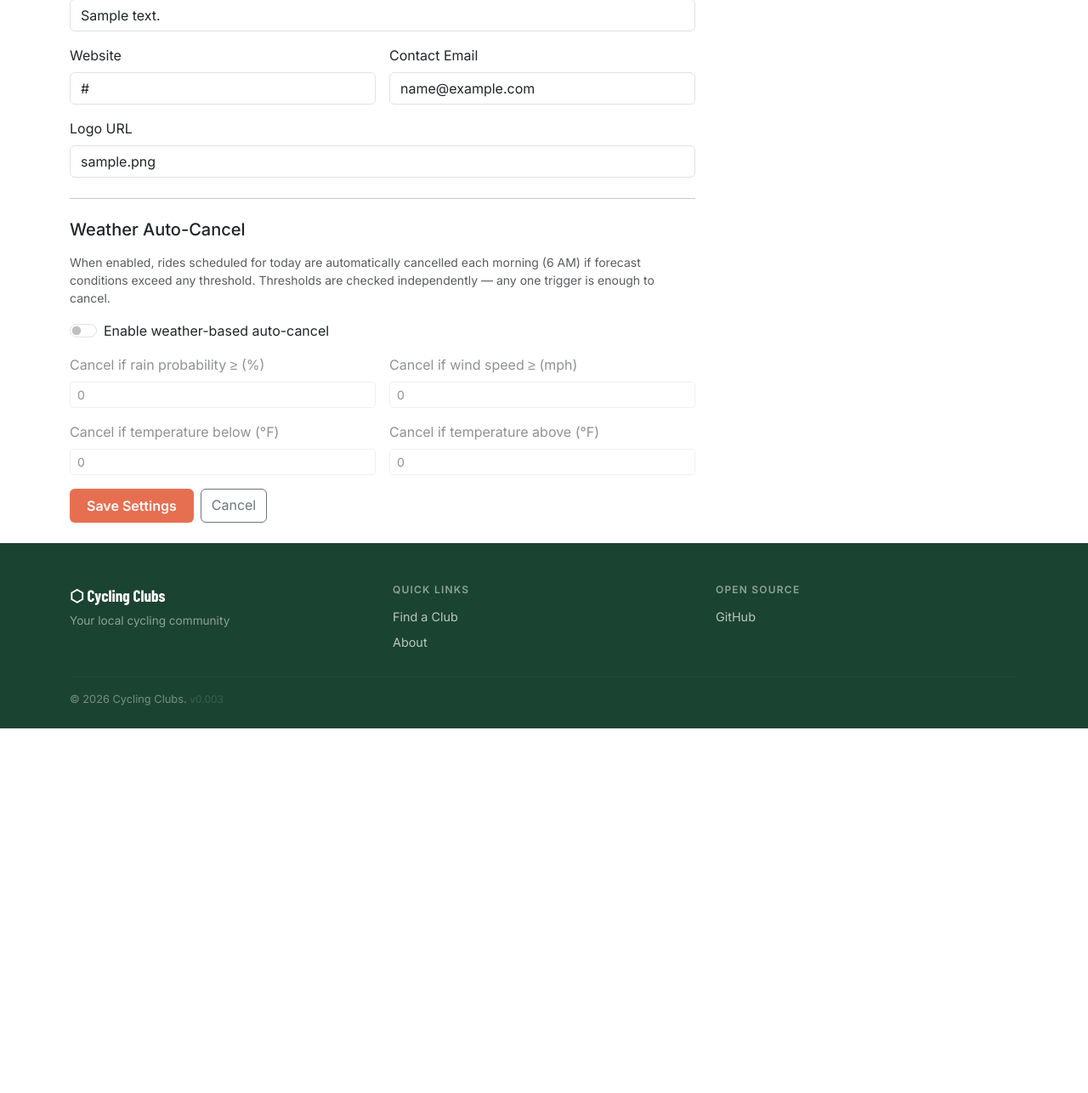
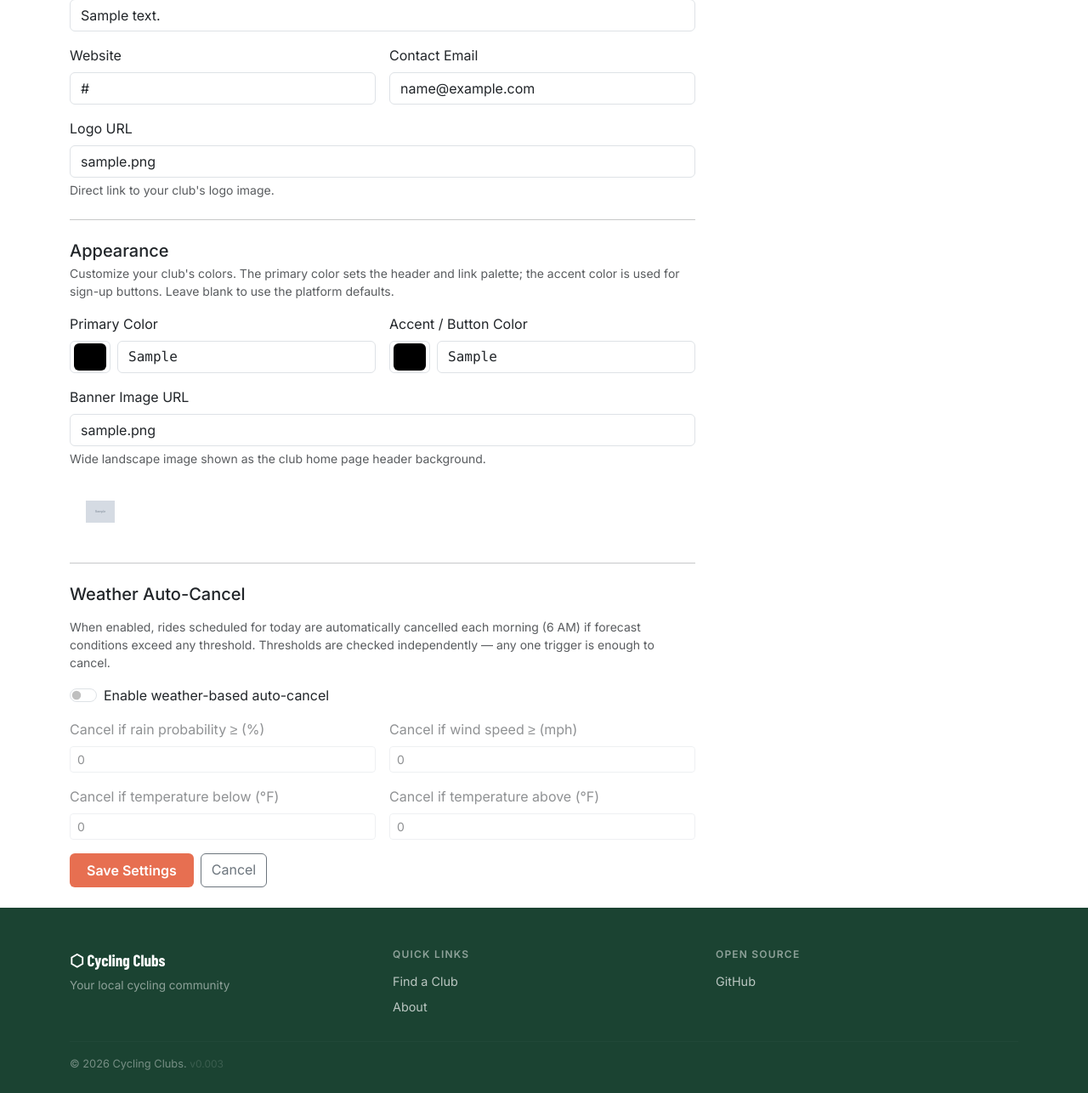
Before and after one commit to 0xPCP/rbc, a Flask app: a page that uses app/templates/admin/club_settings.html in a window 1280 px wide. Shown: the part 721-2007 px from the top of the page at 85% size. Before the commit the page ends 1578 px from the top, so only its background shows below. Run offline with Flask 3, Linux system fonts and the light colour scheme; a user stored in the database is signed in; tables that the repository leaves empty hold one stand-in row (values such as "Sample post"); grey boxes marked "Sample" are stand-in pictures.

Commit message:
Add per-club theming: custom colors, logo, and banner image
Club admins can now set a primary color, accent color, banner image, and
logo URL via the settings page. A Python color-mixing utility derives a full
CSS variable palette from the single primary hex input; the generated custom
properties are injected via a <style> block on every club page. Includes 21
passing tests covering color utilities, template injection, and admin form
validation.

Co-Authored-By: Claude Sonnet 4.6 <noreply@anthropic.com>

```diff
--- a/app/__init__.py
+++ b/app/__init__.py
@@ -29,6 +29,9 @@ def create_app(config_class=Config):
 
     from datetime import datetime
     from .version import __version__
+    from .utils import club_theme_vars
+
+    app.jinja_env.globals['club_theme_vars'] = club_theme_vars
 
     @app.context_processor
     def inject_globals():
--- a/app/forms.py
+++ b/app/forms.py
@@ -3,7 +3,7 @@ from wtforms import (
     StringField, PasswordField, BooleanField, SubmitField,
     TextAreaField, SelectField, FloatField, IntegerField, DateField, TimeField
 )
-from wtforms.validators import DataRequired, Email, EqualTo, Length, Optional, URL, NumberRange
+from wtforms.validators import DataRequired, Email, EqualTo, Length, Optional, URL, NumberRange, Regexp
 
 
 class RegisterForm(FlaskForm):
@@ -54,6 +54,16 @@ class ClubSettingsForm(FlaskForm):
     website     = StringField('Website', validators=[Optional(), URL(), Length(max=500)])
     contact_email = StringField('Contact Email', validators=[Optional(), Email(), Length(max=255)])
     logo_url    = StringField('Logo URL', validators=[Optional(), URL(), Length(max=500)])
+    # Appearance / theming
+    theme_primary = StringField('Primary Color', validators=[
+        Optional(), Length(max=7),
+        Regexp(r'^#[0-9a-fA-F]{6}$', message='Enter a valid hex color (e.g. #3a7bd5).'),
+    ])
+    theme_accent  = StringField('Accent / Button Color', validators=[
+        Optional(), Length(max=7),
+        Regexp(r'^#[0-9a-fA-F]{6}$', message='Enter a valid hex color (e.g. #e76f51).'),
+    ])
+    banner_url    = StringField('Banner Image URL', validators=[Optional(), URL(), Length(max=500)])
     # Weather auto-cancel
     auto_cancel_enabled = BooleanField('Enable weather-based auto-cancel')
     cancel_rain_prob    = IntegerField('Cancel if rain probability ≥ (%)',
--- a/app/models.py
+++ b/app/models.py
@@ -73,6 +73,11 @@ class Club(db.Model):
     lng = db.Column(db.Float, nullable=True)
     is_active = db.Column(db.Boolean, default=True, nullable=False)
     created_at = db.Column(db.DateTime, default=lambda: datetime.now(timezone.utc))
+
+    # Club theming
+    theme_primary = db.Column(db.String(7), nullable=True)   # hex e.g. "#2d6a4f"
+    theme_accent  = db.Column(db.String(7), nullable=True)   # hex e.g. "#e76f51"
+    banner_url    = db.Column(db.String(500), nullable=True)  # header background image
 
     # Weather-based auto-cancel thresholds
     auto_cancel_enabled  = db.Column(db.Boolean, default=False, nullable=False)
--- a/app/routes/admin.py
+++ b/app/routes/admin.py
@@ -142,6 +142,10 @@ def club_settings(slug):
                 else:
                     flash('Zip code saved but could not be geocoded.', 'warning')
 
+        club.theme_primary = (form.theme_primary.data or '').strip().lower() or None
+        club.theme_accent  = (form.theme_accent.data or '').strip().lower() or None
+        club.banner_url    = form.banner_url.data or None
+
         club.auto_cancel_enabled = form.auto_cancel_enabled.data
         club.cancel_rain_prob    = form.cancel_rain_prob.data or 80
         club.cancel_wind_mph     = form.cancel_wind_mph.data or 35
--- a/app/static/css/style.css
+++ b/app/static/css/style.css
@@ -751,6 +751,14 @@ body {
 .wtw-gear-item { font-size: .85rem; display: flex; align-items: center; gap: .4rem; }
 .wtw-gear-icon { width: 1.3em; text-align: center; flex-shrink: 0; }
 
+/* ── Club banner / theming ───────────────────────────────────────────────── */
+.club-banner { min-height: 160px; }
+.club-banner-overlay {
+  position: absolute;
+  inset: 0;
+  background: linear-gradient(135deg, rgba(0,0,0,.55) 0%, rgba(0,0,0,.3) 100%);
+}
+
 /* ── Misc ────────────────────────────────────────────────────────────────── */
 .empty-state { text-align: center; padding: 4rem 1rem; color: var(--rbc-gray); }
 .flash-container { margin-bottom: 0; }
--- a/app/templates/admin/club_settings.html
+++ b/app/templates/admin/club_settings.html
@@ -80,8 +80,67 @@
         <div class="mb-4">
           {{ form.logo_url.label(class="form-label") }}
           {{ form.logo_url(class="form-control" + (" is-invalid" if form.logo_url.errors else ""), placeholder="https://...") }}
+          <div class="form-text">Direct link to your club's logo image.</div>
           {% for e in form.logo_url.errors %}<div class="invalid-feedback">{{ e }}</div>{% endfor %}
         </div>
+
+        <hr class="my-4" />
+        <h5 class="mb-1">Appearance</h5>
+        <p class="text-muted small mb-3">
+          Customize your club's colors. The primary color sets the header and link palette;
+          the accent color is used for sign-up buttons. Leave blank to use the platform defaults.
+        </p>
+
+        <div class="row g-3 mb-3">
+          <div class="col-sm-6">
+            {{ form.theme_primary.label(class="form-label") }}
+            <div class="d-flex gap-2 align-items-center">
+              <input type="color" id="theme_primary_picker"
+                     value="{{ club.theme_primary or '#2d6a4f' }}"
+                     class="form-control form-control-color flex-shrink-0"
+                     style="width:48px;height:38px;padding:2px 4px"
+                     oninput="document.getElementById('theme_primary').value=this.value">
+              {{ form.theme_primary(id='theme_primary',
+                  class="form-control font-monospace" + (" is-invalid" if form.theme_primary.errors else ""),
+                  placeholder="#2d6a4f", maxlength=7,
+                  oninput="if(/^#[0-9a-fA-F]{6}$/.test(this.value))document.getElementById('theme_primary_picker').value=this.value") }}
+            </div>
+            {% for e in form.theme_primary.errors %}<div class="text-danger small mt-1">{{ e }}</div>{% endfor %}
+          </div>
+          <div class="col-sm-6">
+            {{ form.theme_accent.label(class="form-label") }}
+            <div class="d-flex gap-2 align-items-center">
+              <input type="color" id="theme_accent_picker"
+                     value="{{ club.theme_accent or '#e76f51' }}"
+                     class="form-control form-control-color flex-shrink-0"
+                     style="width:48px;height:38px;padding:2px 4px"
+                     oninput="document.getElementById('theme_accent').value=this.value">
+              {{ form.theme_accent(id='theme_accent',
+                  class="form-control font-monospace" + (" is-invalid" if form.theme_accent.errors else ""),
+                  placeholder="#e76f51", maxlength=7,
+                  oninput="if(/^#[0-9a-fA-F]{6}$/.test(this.value))document.getElementById('theme_accent_picker').value=this.value") }}
+            </div>
+            {% for e in form.theme_accent.errors %}<div class="text-danger small mt-1">{{ e }}</div>{% endfor %}
+          </div>
+        </div>
+
+        <div class="mb-3">
+          {{ form.banner_url.label(class="form-label") }}
+          {{ form.banner_url(class="form-control" + (" is-invalid" if form.banner_url.errors else ""), placeholder="https://...") }}
+          <div class="form-text">Wide landscape image shown as the club home page header background.</div>
+          {% for e in form.banner_url.errors %}<div class="invalid-feedback">{{ e }}</div>{% endfor %}
+        </div>
+
+        {% if club.theme_primary or club.theme_accent or club.banner_url %}
+        <div class="mb-4 p-3 rounded" id="theme-preview"
+             style="background:{{ club.theme_primary or '#1b4332' }};color:#fff;display:flex;align-items:center;gap:1rem;border-radius:8px;">
+          {% if club.logo_url %}
+          <img src="{{ club.logo_url }}" alt="" style="width:40px;height:40px;object-fit:contain;border-radius:6px;background:#fff;padding:3px" onerror="this.style.display='none'">
+          {% endif %}
+          <span style="font-weight:700;font-size:1.05rem">{{ club.name }}</span>
+          <a href="#" onclick="return false" style="background:{{ club.theme_accent or '#e76f51' }};color:#fff;padding:.3rem .8rem;border-radius:5px;font-weight:600;font-size:.85rem;text-decoration:none;margin-left:auto">Join Club</a>
+        </div>
+        {% endif %}
 
         <hr class="my-4" />
         <h5 class="mb-3">Weather Auto-Cancel</h5>
--- a/app/templates/clubs/calendar_list.html
+++ b/app/templates/clubs/calendar_list.html
@@ -1,5 +1,6 @@
 {% extends "base.html" %}
 {% block title %}Rides — {{ club.name }}{% endblock %}
+{% block head %}{% include 'clubs/_theme.html' %}{% endblock %}
 
 {% block content %}
 <div class="page-header">
--- a/app/templates/clubs/calendar_month.html
+++ b/app/templates/clubs/calendar_month.html
@@ -1,5 +1,6 @@
 {% extends "base.html" %}
 {% block title %}{{ month_name }} {{ year }} — {{ club.name }}{% endblock %}
+{% block head %}{% include 'clubs/_theme.html' %}{% endblock %}
 
 {% block content %}
 <div class="page-header">
--- a/app/templates/clubs/calendar_week.html
+++ b/app/templates/clubs/calendar_week.html
@@ -1,5 +1,6 @@
 {% extends "base.html" %}
 {% block title %}Week of {{ week_start.strftime('%b') }} {{ week_start.day }} — {{ club.name }}{% endblock %}
+{% block head %}{% include 'clubs/_theme.html' %}{% endblock %}
 
 {% block content %}
 <div class="page-header">
--- a/app/templates/clubs/ride_detail.html
+++ b/app/templates/clubs/ride_detail.html
@@ -1,5 +1,6 @@
 {% extends "base.html" %}
 {% block title %}{{ ride.title }} — {{ club.name }}{% endblock %}
+{% block head %}{% include 'clubs/_theme.html' %}{% endblock %}
 
 {% block content %}
 <div class="page-header {{ 'page-header-cancelled' if ride.is_cancelled else '' }}">
--- a/app/templates/clubs/waiver.html
+++ b/app/templates/clubs/waiver.html
@@ -1,5 +1,6 @@
 {% extends "base.html" %}
 {% block title %}Club Waiver — {{ club.name }}{% endblock %}
+{% block head %}{% include 'clubs/_theme.html' %}{% endblock %}
 
 {% block content %}
 <div class="page-header">
```
Also changed, not shown: app/templates/clubs/_theme.html (added, +10 -0 lines), app/templates/clubs/home.html (+18 -8 lines), app/utils.py (added, +56 -0 lines), tests/test_theme.py (added, +267 -0 lines).
